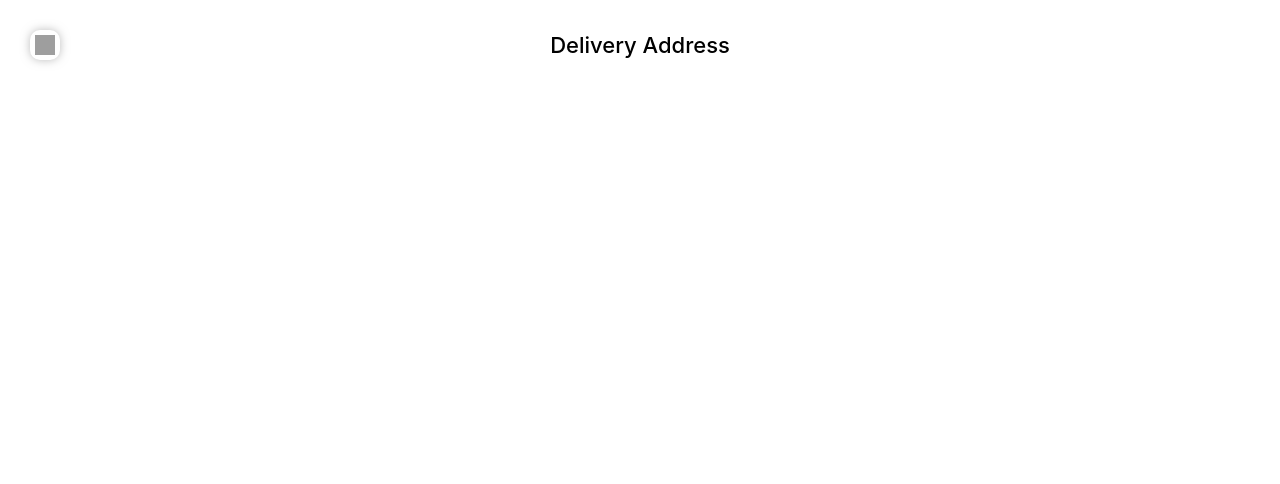
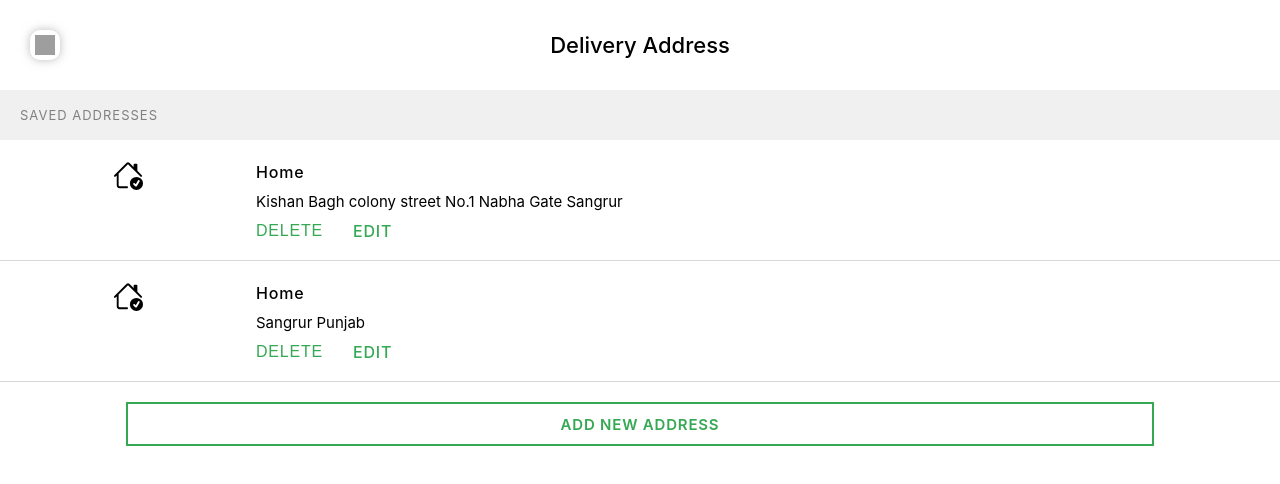
Before and after one commit to FlamedHunter/React_IITJ_EATS, a React (Create React App) app: page /deliveryaddress in a window 1280 px wide. Shown: the top 484 px of the page. Built offline with nearby package versions, Linux system fonts and the light colour scheme; grey boxes are pictures that could not be loaded.

Commit message:
Added AddAddress

```diff
--- a/src/App.js
+++ b/src/App.js
@@ -1,4 +1,5 @@
 import "./App.css";
+import AddNewAddress from "./components/deliveryAddress/AddNewAddress";
 import DeliveryAddress from "./components/deliveryAddress/DeliveryAddress";
 import Profile from "./components/profile/Profile";
 import HomePage from "./pages/HomePage";
@@ -12,6 +13,7 @@ function App() {
           <Route exact path="/" element={<HomePage/>} />
           <Route exact path="/profile" element={<Profile/>} />
           <Route exact path="/deliveryaddress" element={<DeliveryAddress/>} />
+          <Route exact path="/addnewaddress" element={<AddNewAddress/>} />
         </Routes>
       </Router>
     </>
--- /dev/null
+++ b/src/components/deliveryAddress/AddNewAddress.js
@@ -0,0 +1,50 @@
+import React, { useState } from 'react'
+import './addNewAddress.css'
+import { useDispatch } from 'react-redux'
+import { addnewaddress } from '../profile/profileSlice'
+
+const AddNewAddress = ({index}) => {
+
+    const Dispatch = useDispatch()
+
+    var heading = 'Add New Address'
+
+    var [updateAddresss,setUpdateAddress] = useState('')
+
+    const addaddress = (address)=>{
+        if(address){
+            Dispatch(addnewaddress(address))
+            window.location.href = '/deliveryaddress'
+        }
+        else{
+            console.log('No Address found')
+        }
+    }
+
+  return (
+    <div className='nad'>
+
+        <a href="/deliveryaddress" className='profilebackbutton'>
+            <img className='profilebackbuttonimg' src="https://cdn.icon-icons.com/icons2/1674/PNG/512/arrowiosback_111116.png" alt="" />
+        </a>
+
+        <div className='nadcontainer'>
+            <div className='nadheading'>
+                <span>{heading}</span>
+            </div>
+        </div>
+
+        <div className='nadaddressbox'>
+            <label className='nadaddresslabel' htmlFor="addressarea">Address</label>
+            <textarea className='nadaddresstextarea' name="address" id="addressarea" rows="5" onChange={e=>setUpdateAddress(e.target.value)}></textarea>
+        </div>
+
+        <div className='nadbuttonbox'>
+            <button className='nadbutton' onClick={()=>addaddress(updateAddresss)}>Save Address</button>
+        </div>
+
+    </div>
+  )
+}
+
+export default AddNewAddress
--- a/src/components/deliveryAddress/DeliveryAddress.js
+++ b/src/components/deliveryAddress/DeliveryAddress.js
@@ -1,7 +1,48 @@
 import React from 'react'
 import './deliveryAddress.css'
+import { useDispatch, useSelector } from 'react-redux'
+import { deleteaddress } from '../profile/profileSlice'
 
 const DeliveryAddress = () => {
+    const Dispatch = useDispatch()
+
+    const addressarray = useSelector(state=>state.profile.addresses)
+
+
+    const displayAddress = addressarray.map((address,index)=>{
+        return(
+            <div id={index} className='daaddressbox'>
+                <div className='daaddressboxleft'>
+                    <svg xmlns="http://www.w3.org/2000/svg" width="30" height="30" fill="currentColor" class="bi bi-house-check" viewBox="0 0 16 16">
+                        <path d="M7.293 1.5a1 1 0 0 1 1.414 0L11 3.793V2.5a.5.5 0 0 1 .5-.5h1a.5.5 0 0 1 .5.5v3.293l2.354 2.353a.5.5 0 0 1-.708.708L8 2.207l-5 5V13.5a.5.5 0 0 0 .5.5h4a.5.5 0 0 1 0 1h-4A1.5 1.5 0 0 1 2 13.5V8.207l-.646.647a.5.5 0 1 1-.708-.708L7.293 1.5Z"/>
+                        <path d="M12.5 16a3.5 3.5 0 1 0 0-7 3.5 3.5 0 0 0 0 7Zm1.679-4.493-1.335 2.226a.75.75 0 0 1-1.174.144l-.774-.773a.5.5 0 0 1 .708-.707l.547.547 1.17-1.951a.5.5 0 1 1 .858.514Z"/>
+                    </svg>
+                </div>
+
+
+                <div className='daaddressboxright'>
+                    <div className='daaddresstype'>
+                        Home
+                    </div>
+
+                    <div className='daaddressemainaddress'>
+                        {address}
+                    </div>
+
+                    <div className='daaddresschangebuttons'>
+                        <button className='dabutton' onClick={()=>Dispatch(deleteaddress(index))}>
+                            Delete
+                        </button>
+
+                        <a href={`/addnewaddress?index=${index}`} className='dabutton'>
+                            Edit
+                        </a>
+                    </div>
+                </div>
+            </div>
+        )
+    })
+
   return (
     <>
         <div className='DA'>
@@ -14,6 +55,20 @@ const DeliveryAddress = () => {
                     <span>Delivery Address</span>
                 </div>
             </div>
+
+            <div className='dasavedaddresses'>
+                <span>SAVED ADDRESSES</span>
+            </div>
+
+            <div className='daaddresscontainer'>
+                {displayAddress}
+            </div>
+
+            <div className='daaddnewaddresscontainer'>
+                <a href="/addnewaddress" className='daaddnewaddressbutton'>
+                    Add new address
+                </a>
+            </div>
         </div>
     </>
   )
--- /dev/null
+++ b/src/components/deliveryAddress/addNewAddress.css
@@ -0,0 +1,68 @@
+.nad{
+    height: 100vh;
+    width: 100vw;
+}
+
+.nadcontainer{
+    margin-top: 30px;
+    width: 100vw;
+    display: flex;
+    flex-direction: column;
+    align-items: center;
+    padding-bottom: 30px;
+}
+
+.nadheading{
+    height: 30px;
+    display: flex;
+    justify-content: center;
+    align-items: center;
+    font-size: 22px;
+    font-weight: 500;
+}
+
+.nadaddressbox{
+    display: flex;
+    flex-direction: column;
+    padding: 30px 10px;
+}
+
+.nadaddresslabel{
+    font-size: 16px;
+    color: var(--theme--color5);
+    padding-left: 5px;
+}
+.nadaddresstextarea{
+    margin-top: 5px;
+    padding: 10px;
+    text-decoration: none;
+    font-size: 18px;
+    border: 2px solid var(--theme--color1);
+    line-height: 1.5;
+    border-radius: 5px;
+}
+.nadaddresstextarea:valid{
+    border-color: var(--theme--color1);
+}
+
+.nadbuttonbox{
+    display: flex;
+    align-items: center;
+    justify-content: center;
+}
+
+.nadbutton{
+    display: flex;
+    align-items: center;
+    justify-content: center;
+    text-decoration: none;
+    font-size: 15px;
+    border: 2px solid var(--theme--color1);
+    width: 80vw;
+    height: 40px;
+    color: var(--theme--color1);
+    text-transform: uppercase;
+    font-weight: 600;
+    letter-spacing: 0.05rem;
+    background-color: white;
+}
--- a/src/components/deliveryAddress/deliveryAddress.css
+++ b/src/components/deliveryAddress/deliveryAddress.css
@@ -9,7 +9,9 @@
     display: flex;
     flex-direction: column;
     align-items: center;
+    padding-bottom: 30px;
 }
+
 .daheading{
     height: 30px;
     display: flex;
@@ -18,3 +20,104 @@
     font-size: 22px;
     font-weight: 500;
 }
+
+
+.dasavedaddresses{
+    display: flex;
+    align-items: center;
+    height: 50px;
+    font-size: 13px;
+    padding-left: 20px;
+    background-color: rgba(128, 128, 128, 0.122);
+    color: var(--theme--color5);
+    letter-spacing: 1px;
+}
+
+.daaddressbox{
+    position: relative;
+    display: flex;
+    flex-direction: row;
+    padding-top: 20px;
+    padding-bottom: 20px;
+}
+
+.daaddressbox::after{
+    position: absolute;
+    height: 1px;
+    background-color: rgba(128, 128, 128, 0.308);
+    content: "";
+    bottom: 0;
+    width: 100vw;
+    z-index: 1;
+}
+
+.daaddressboxleft{
+    flex-basis: 20%;
+    display: flex;
+    justify-content: center;
+}
+
+.daaddressboxright{
+    flex-basis: 70%;
+    padding-right: 10px;
+}
+
+.daaddresstype{
+    padding-top: 2px;
+    padding-bottom: 10px;
+    letter-spacing: 0.05em;
+    font-size: 16px;
+    font-weight: 500;
+}
+
+.daaddressemainaddress{
+    font-size: 15px;
+}
+
+.daaddresschangebuttons{
+    margin-top: 10px;
+    display: flex;
+    flex-direction: row;
+    align-items: center;
+}
+
+.dabutton{
+    text-decoration: none;
+    color: var(--theme--color1);
+    margin-right: 30px;
+    font-size: 16px;
+    text-transform: uppercase;
+    font-weight: 500;
+    letter-spacing: 0.05rem;
+    border: none;
+    background: transparent;
+}
+
+.dabutton:focus, .dabutton:hover{
+    transform: scale(1.1);
+}
+
+.daaddresscontainer{
+    margin-bottom: 20px;
+}
+
+.daaddnewaddresscontainer{
+    display: flex;
+    justify-content: center;
+    align-items: center;
+}
+
+.daaddnewaddressbutton{
+    display: flex;
+    align-items: center;
+    justify-content: center;
+    text-decoration: none;
+    font-size: 15px;
+    border: 2px solid var(--theme--color1);
+    width: 80vw;
+    height: 40px;
+    color: var(--theme--color1);
+    text-transform: uppercase;
+    font-weight: 600;
+    letter-spacing: 0.05rem;
+}
--- a/src/components/profile/Profile.js
+++ b/src/components/profile/Profile.js
@@ -45,7 +45,6 @@ const Profile = () => {
                 <button className='profilesavebutton' onClick={()=>Dispatch(updatenumber(phonenumber))}>
                     Save Changes
                 </button>
-
             </div>
         </div>
     </>
--- a/src/components/profile/profileSlice.js
+++ b/src/components/profile/profileSlice.js
@@ -5,7 +5,7 @@ const initialState = {
     name:'Arman Garg',
     email:'garg.25@iitj.ac.in',
     img:'https://drive.google.com/u/0/uc?id=1AX2XhkhJ6ine9H0vDBrox7zRamLh-P_s&export=download',
-    addresses:['Sangrur','Sangrur Punjab'],
+    addresses:['Kishan Bagh colony street No.1 Nabha Gate Sangrur','Sangrur Punjab'],
     number:'0987654321',
 }
 
@@ -16,9 +16,22 @@ const profileSlice = createSlice({
         updatenumber:(state,action)=>{
             state.number = action.payload;
         },
+        deleteaddress:(state,action)=>{
+            const index = action.payload
+            state.addresses.splice(index,1)
+        },
+        editaddress:(state,action)=>{
+            const updatedaddress = action.payload.updatedaddress
+            const index = action.payload.index
+            state.addresses[index] = updatedaddress
+        },
+        addnewaddress:(state,action)=>{
+            const newaddress = action.payload
+            state.addresses.push(newaddress)
+        }
     }
 })
 
-export const {updatenumber} = profileSlice.actions
+export const {updatenumber,deleteaddress,addnewaddress,updatedaddress} = profileSlice.actions
 
 export default profileSlice.reducer
```
